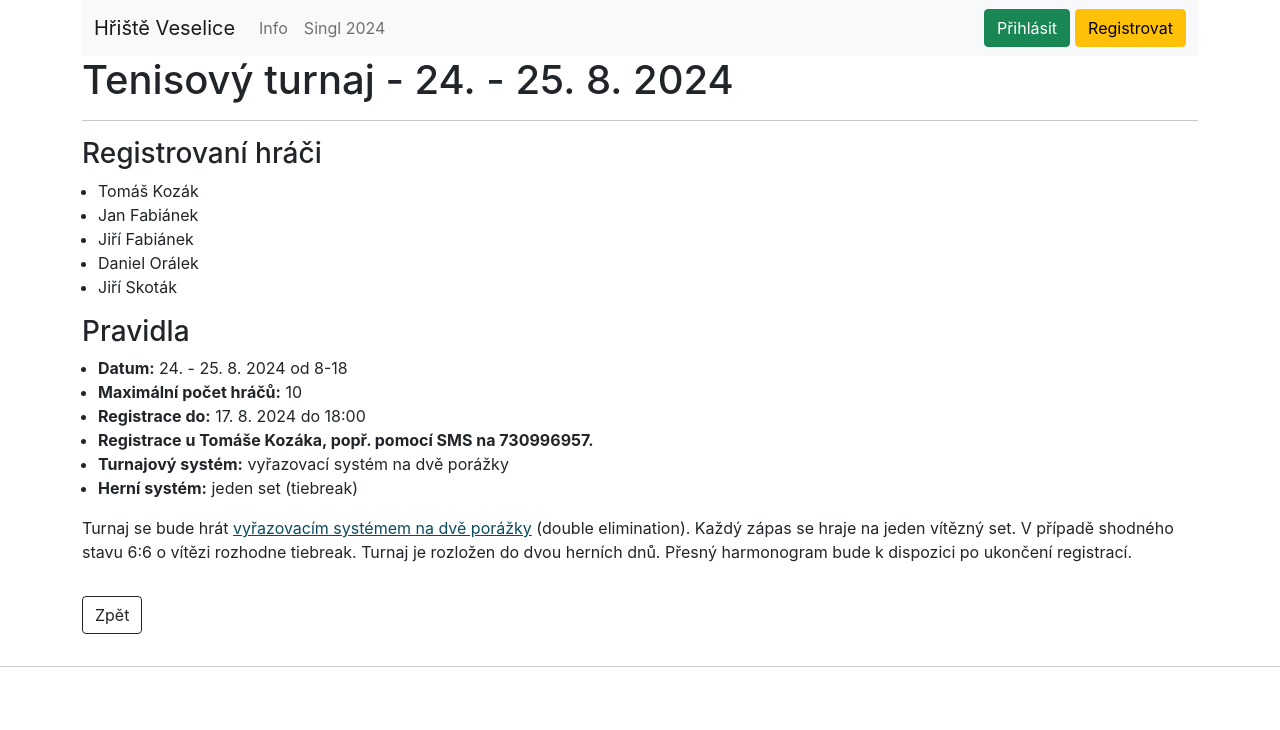
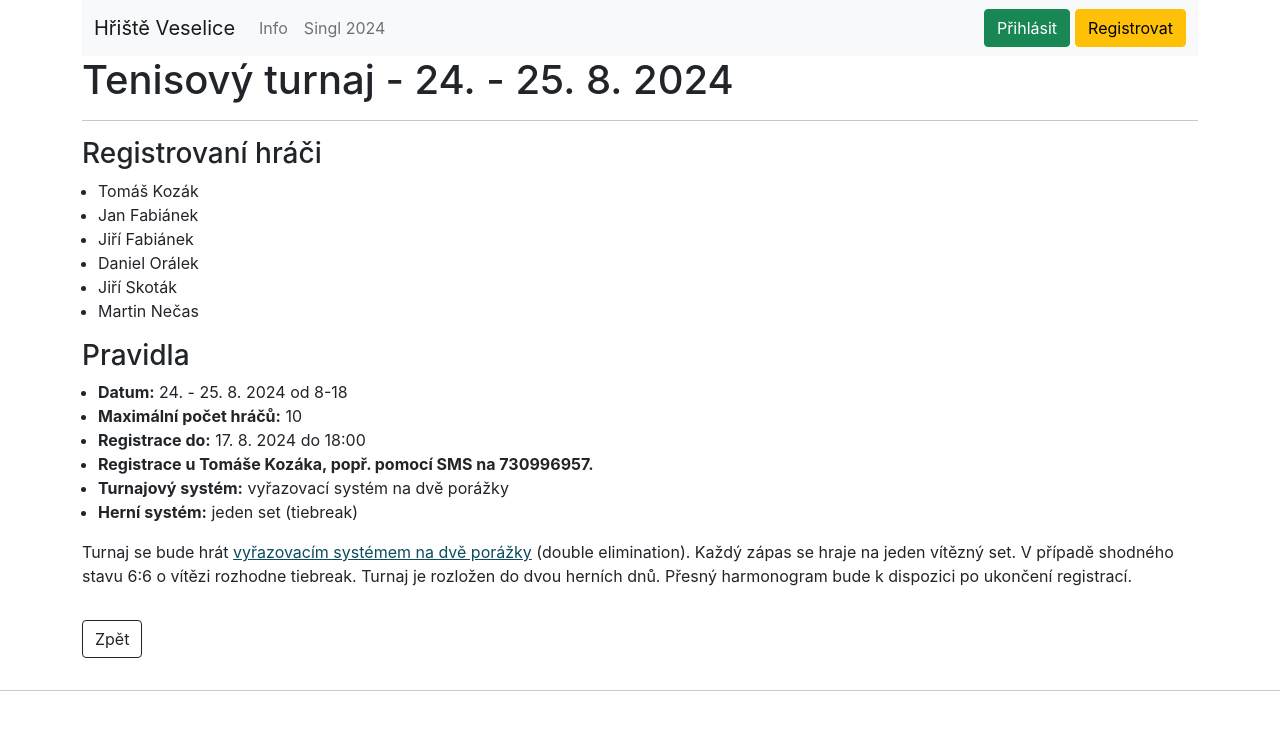
Before and after one commit to kotrzina/court-reservations, a Next.js app in the folder frontend/: page /turnaj/2024-singl in a window 1280 px wide. Shown: the top 730 px of the page. Built offline with nearby package versions, Linux system fonts and the light colour scheme.

Commit message:
Tour 2024 - add Blecha

```diff
--- a/frontend/pages/turnaj/2024-singl.tsx
+++ b/frontend/pages/turnaj/2024-singl.tsx
@@ -13,6 +13,7 @@ const Singl2024: NextPage = () => {
         "Jiří Fabiánek",
         "Daniel Orálek",
         "Jiří Skoták",
+        "Martin Nečas",
     ]
 
     const wikiDoubleElimination = "https://cs.wikipedia.org/wiki/Vy%C5%99azovac%C3%AD_syst%C3%A9m_na_dv%C4%9B_por%C3%A1%C5%BEky"
```
